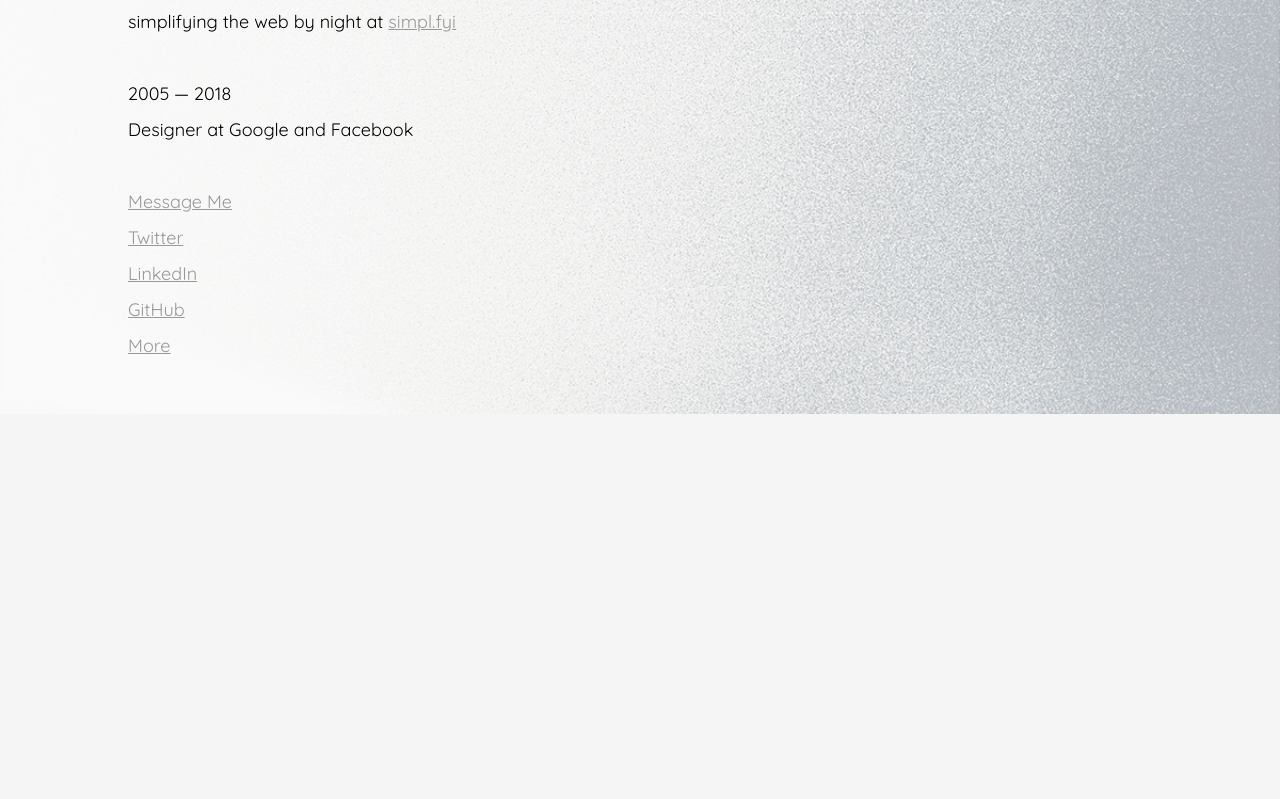
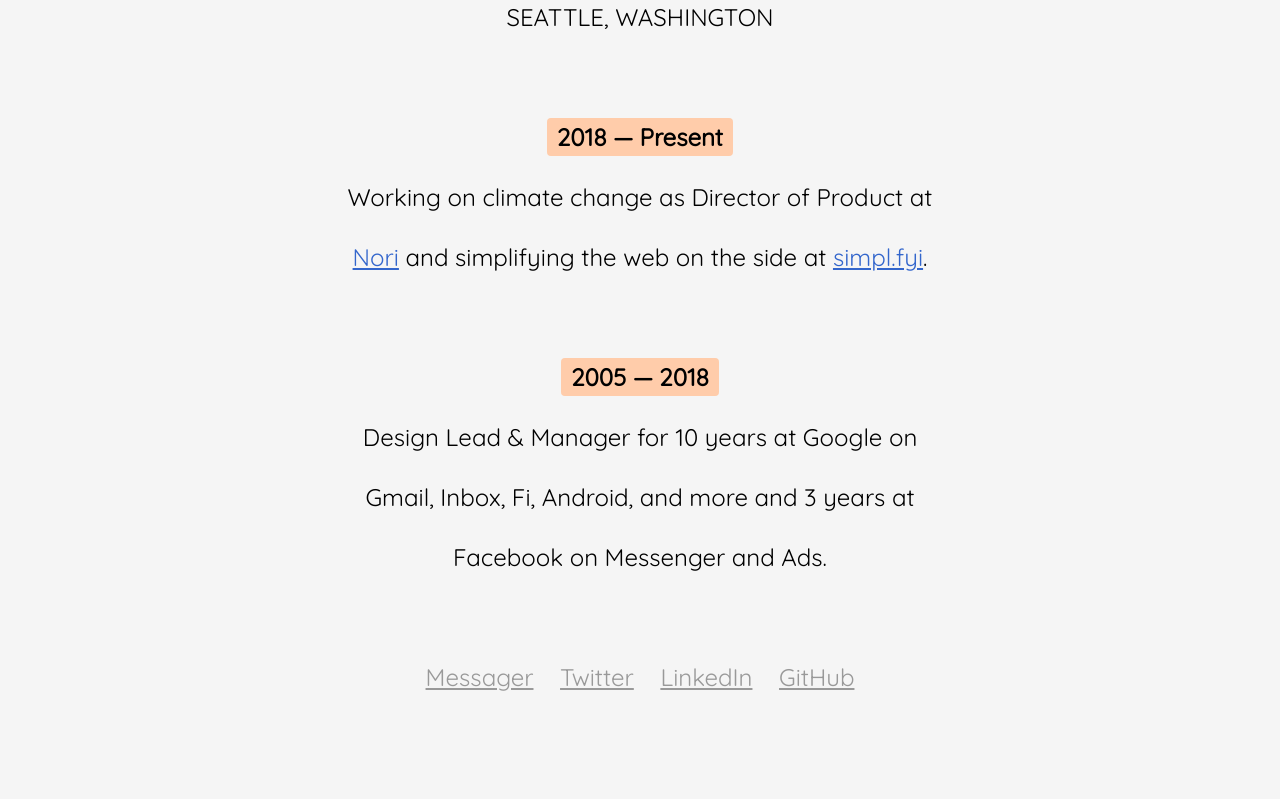
Before and after one commit to leggett/leggett.github.io, a plain HTML site: page index.html in a window 1280 px wide. Shown: the part 400-1199 px from the top of the page. Before the commit the page ends 814 px from the top, so only its background shows below. Drawn offline with Linux system fonts and the light colour scheme.

Commit message:
Update index.html

```diff
--- a/index.html
+++ b/index.html
@@ -7,34 +7,38 @@
 	<link rel="shortcut icon" type="image/x-icon" href="favicon.ico">
 
 	<style type="text/css">
-		html {
-			background: url(bg.jpg) no-repeat center center fixed;
-			background-size: cover;
-			background-color: #f5f5f5;
-		}
 		html, body {
 			font-family: 'Quicksand', sans-serif;
 			margin: 0px;
 			width: 100%;
 			height: 100%;
 			font-size: 12px;
+			background-color: #f5f5f5;
 		}
 		#page {
 			border: 0px;
-			width: 80%;
-			text-align: left;
-			padding: 50px 10%;
-			line-height: 2em;
-			font-size: 150%;
+			width: 600px;
+			margin: 0 auto;
+			text-align: center;
+			padding: 10vh 10%;
+			line-height: 2.5em;
+			font-size: 200%;
 			color: #000;
 		}
 		a, a:visited {
-			color: #999;
+			color: #36c;
 			text-decoration: underline;
 			border: none;
 		}
-		a:hover {
-			color: #000;
+		a[target="_new"], a[target="_new"]:visited {
+			padding: 0 10px;
+			color: #999;
+		}
+		b {
+			font-weight: 900;
+			background-color: #fca;
+			padding: 4px 10px;
+			border-radius: 4px;
 		}
 		span.name {
 			font-size: 175%;
@@ -56,33 +60,26 @@
 </head>
 
 <body>
-
 	<div id="page">
-		<a href="me_big.jpg"><img src="me.png" width="100" height="100" /></a><br />
+		<a href="me_big.jpg"><img src="me.png" width="200" height="200" /></a><br />
 
 		<span class="name">MICHAEL LEGGETT</span><br>
-		SEATTLE<br><br>
+		SEATTLE, WASHINGTON<br><br>
 
-		2018 &mdash; Present<br>
-		Working on climate change by day<br>
-		as Director of Product at <a href="https://nori.com">Nori</a> and<br>
-		simplifying the web by night at <a href="https://simpl.fyi">simpl.fyi</a><br><br>
+		<b>2018 &mdash; Present</b><br>
+		Working on climate change as Director of Product at
+		<a href="https://nori.com">Nori</a> and simplifying the web
+		on the side at <a href="https://simpl.fyi">simpl.fyi</a>.<br><br>
 
-		2005 &mdash; 2018<br>
-		Designer at Google and Facebook<br><br>
+		<b>2005 &mdash; 2018</b><br>
+		Design Lead & Manager for 10 years at Google on Gmail, Inbox,
+		Fi, Android, and more and 3 years at Facebook on Messenger and Ads.<br><br>
 
-		<a href="http://m.me/leggett" target="_new">Message Me</a><br>
-		<a href="http://twitter.com/leggett" target="_new">Twitter</a><br>
-		<a href="http://linkedin.com/in/leggett" target="_new">LinkedIn</a><br>
-	  	<a href="http://github.com/leggett" target="_new">GitHub</a><br />
-		<a onclick="showLinks()" id="moreButton">More</a>
-		<div id="moreLinks">
-			<a href="http://facebook.com/leggett" target="_new">Facebook</a><br />
-			<a href="http://instagram.com/leggett" target="_new">Instagram</a><br />
-		  	<a href="http://youtube.com/leggett" target="_new">YouTube</a><br />
-		</div>
+		<a href="http://m.me/leggett" target="_new">Messager</a>
+		<a href="http://twitter.com/leggett" target="_new">Twitter</a>
+		<a href="http://linkedin.com/in/leggett" target="_new">LinkedIn</a>
+	  	<a href="http://github.com/leggett" target="_new">GitHub</a><br><br>
  	</div>
-
 </body>
 
 <script>
```
